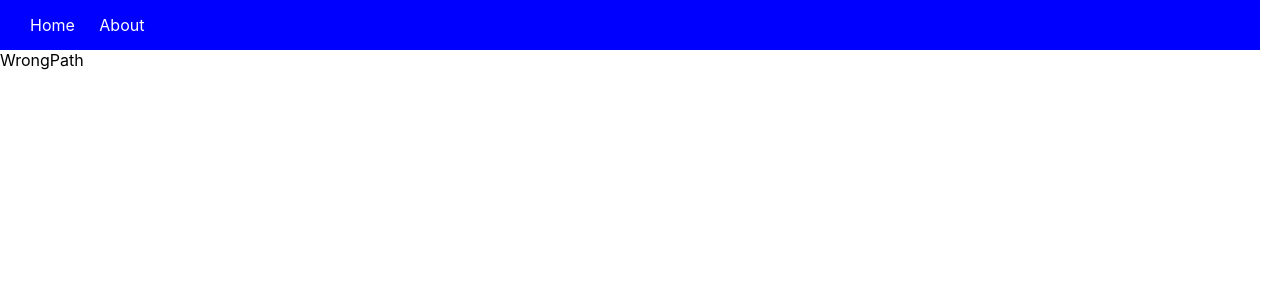
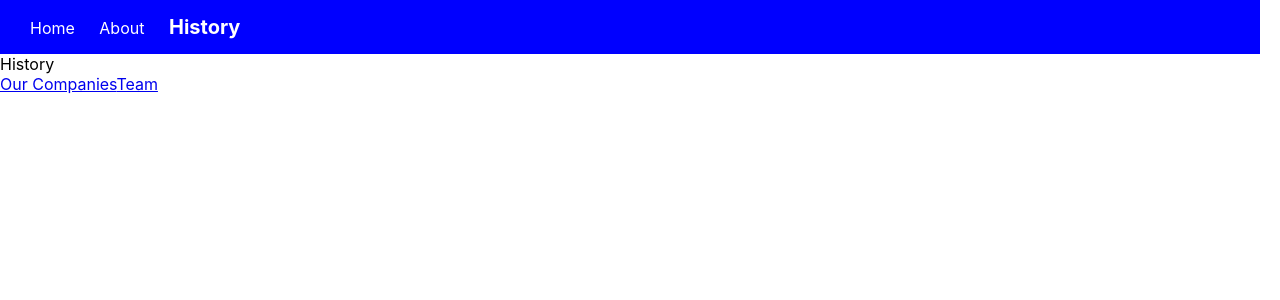
Before and after one commit to CannSahin/Router, a React (Create React App) app: page /history in a window 1280 px wide. Shown: the top 300 px of the page. Built offline with nearby package versions, Linux system fonts and the light colour scheme.

Commit message:
Fixed some errors and added nested routers.

```diff
--- a/src/App.css
+++ b/src/App.css
@@ -5,13 +5,13 @@
   text-decoration: none;
 }
 
-nav a{
+.nav a{
 color :white;
 text-decoration: none;
 margin-right: 20px;
 }
 
-nav a.active{
+.nav a.active{
   font-weight: bold;
   font-size: 20px;
 }
--- a/src/App.js
+++ b/src/App.js
@@ -5,6 +5,11 @@
 import Navbar from "./components/Navbar";
 import Mission from "./components/Mission";
 import WrongPath from "./components/WrongPath";
+import History from "./components/History";
+import Company from "./components/Company";
+import Team from "./components/Team";
+
+
 
 
 function App() {
@@ -14,7 +19,11 @@
         <Routes>
           <Route path="/" element={<Home/>} />
           <Route path="/aboutUs" element={<AboutUs/>} />
-          <Route path="/misson" element={<Mission/>} />
+          <Route path="/mission" element={<Mission/>} />
+          <Route path="/history" element={<History/>} >
+              <Route path="company" element={<Company/>} />
+              <Route path="team" element={<Team/>} />
+          </Route>
           <Route path="*" element={<WrongPath/>} />
         </Routes>
 
--- /dev/null
+++ b/src/components/Company.js
@@ -0,0 +1,9 @@
+import React from 'react'
+
+function Company() {
+    return (
+        <div>Company</div>
+    )
+}
+
+export default Company
--- a/src/components/History.js
+++ b/src/components/History.js
@@ -1,9 +1,17 @@
 import React from 'react'
+import {Link, Outlet} from "react-router-dom";
 
 function History() {
     return (
-        <div>History</div>
-    )
+        <>
+            <div>History</div>
+            <nav>
+                <Link to="company">Our Companies</Link>
+                <Link to="team">Team</Link>
+            </nav>
+            <Outlet/>
+        </>
+)
 }
 
 export default History
--- a/src/components/Mission.js
+++ b/src/components/Mission.js
@@ -1,12 +1,14 @@
 import React from 'react'
 import {useNavigate} from "react-router-dom";
+
 
 function Mission() {
     const navigate = useNavigate();
     return (
     <>
         <div>Mission</div>
-        <button onClick={()=>navigate('/Home')}>Go back</button>
+        <button onClick={()=>navigate('/')}>Go back</button>
+
     </>
     )
 }
--- a/src/components/Navbar.js
+++ b/src/components/Navbar.js
@@ -7,6 +7,7 @@
         <nav className="nav">
             <NavLink to="/" > Home</NavLink>
             <NavLink to="/aboutUs" > About </NavLink>
+            <NavLink to="/history" > History </NavLink>
         </nav>
     )
 }
--- /dev/null
+++ b/src/components/Team.js
@@ -0,0 +1,9 @@
+import React from 'react'
+
+function Team() {
+    return (
+        <div>Team</div>
+    )
+}
+
+export default Team;
```
